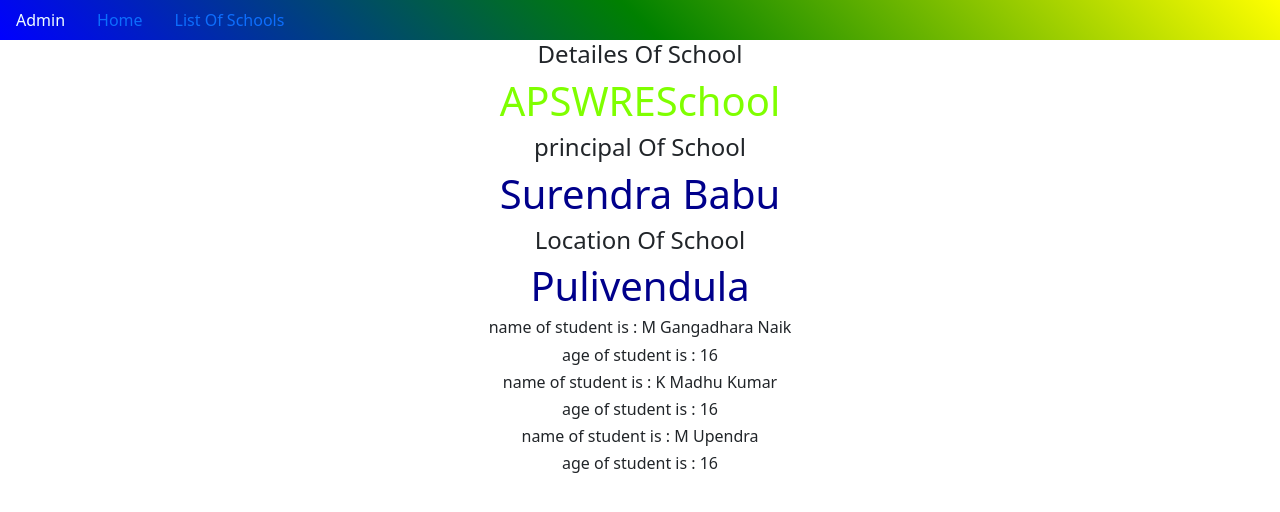
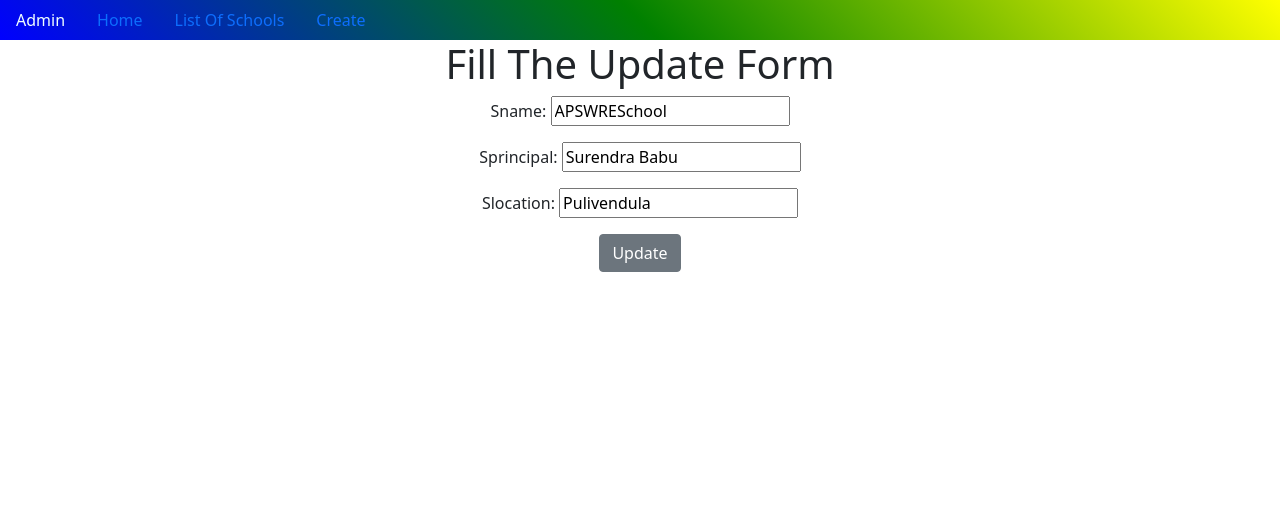
Before and after one commit to mudegangadhara/CBV_ListView_DetaileView, a Django app: page /Update/1/ in a window 1280 px wide. Shown: the top 512 px of the page. Run offline with Django 4.2, Linux system fonts and the light colour scheme; data comes from the database, SQL or seed files in the repository; both versions use the stored data as it was after the commit.

Commit message:
first commit

```diff
--- a/CBV_L_D/urls.py
+++ b/CBV_L_D/urls.py
@@ -20,5 +20,8 @@ urlpatterns = [
     path("admin/", admin.site.urls),
     path("Home/",Home.as_view(),name="Home"),
     path("school_list/",school_list.as_view(),name="school_list"),
-    re_path('(?P<pk>\d+)/',school_details.as_view(),name="school_details"),
+    path("SchoolCreate/",SchoolCreate.as_view(),name="SchoolCreate"),
+    re_path("^Update/(?P<pk>\d+)/",SchoolUpdate.as_view(),name="SchoolUpdate"),
+    re_path("^Delete/(?P<pk>\d+)/",SchoolDelete.as_view(),name="SchoolDelete"),
+    re_path('(?P<pk>\d+)/',school_details.as_view(),name="school_detail"),
 ]
--- a/app/views.py
+++ b/app/views.py
@@ -1,8 +1,8 @@
 from django.shortcuts import render
 from app.models import *
 # Create your views here.
-from django.views.generic import TemplateView,ListView,DetailView
-
+from django.views.generic import TemplateView,ListView,DetailView,CreateView,UpdateView,DeleteView
+from django.urls import reverse_lazy
 
 class Home(TemplateView):
     template_name='app/Home.html'
@@ -15,3 +15,16 @@ class school_list(ListView):
 class school_details(DetailView):
     model=School
     context_object_name='sclobject'
+
+class SchoolCreate(CreateView):
+    model=School
+    fields='__all__'
+
+class SchoolUpdate(UpdateView):
+    model=School
+    fields='__all__'
+
+class SchoolDelete(DeleteView):
+    model=School
+    context_object_name="Schoolobjects"
+    success_url=reverse_lazy('school_list')
--- a/templates/app/dummy.html
+++ b/templates/app/dummy.html
@@ -22,6 +22,7 @@
                 <a href="{% url 'admin:index' %}" class="nav-link" style="color: azure;">Admin</a>
                 <a href="{% url 'Home' %}" class="nav-link">Home</a>
                 <a href="{% url 'school_list' %}" class="nav-link" ><Label>List Of Schools</Label></a>
+                <a href="{% url 'SchoolCreate' %}" class="nav-link">Create</a>
             </nav>
 
     <!-- Optional JavaScript; choose one of the two! -->
--- a/templates/app/school_detail.html
+++ b/templates/app/school_detail.html
@@ -26,4 +26,6 @@
     <h6>age of student is : {{i.Sage}}</h6>
 
 {% endfor %}
+<a href="{% url 'SchoolUpdate' pk=sclobject.pk %}" class="btn btn-danger">Update</a>
+<a href="{% url 'SchoolDelete' pk=sclobject.pk %}" class="btn btn-primary">Delete</a>
 {% endblock  %}
--- /dev/null
+++ b/templates/app/school_form.html
@@ -0,0 +1,24 @@
+{% extends 'app/dummy.html' %}
+
+
+{% block title %}
+    <title>Create</title>
+{% endblock %}
+
+{% block body_block %}
+{% if form.instance.pk %}
+    <h1>Fill The Update Form</h1>
+{% else %}
+    <h1>Fill The Create Form</h1>
+{% endif %}
+    <form  method="POST">
+        {% csrf_token %}
+        {{form.as_p}}
+{% if form.instance.pk %}
+<input type="submit" value="Update" class="btn btn-secondary">
+{% else %}
+        <input type="submit" value="create" class="btn btn-primary">
+{% endif %}
+
+    </form>
+{% endblock  %}
```
Also changed, not shown: templates/app/school_confirm_delete.html (added, +21 -0 lines), db.sqlite3.
